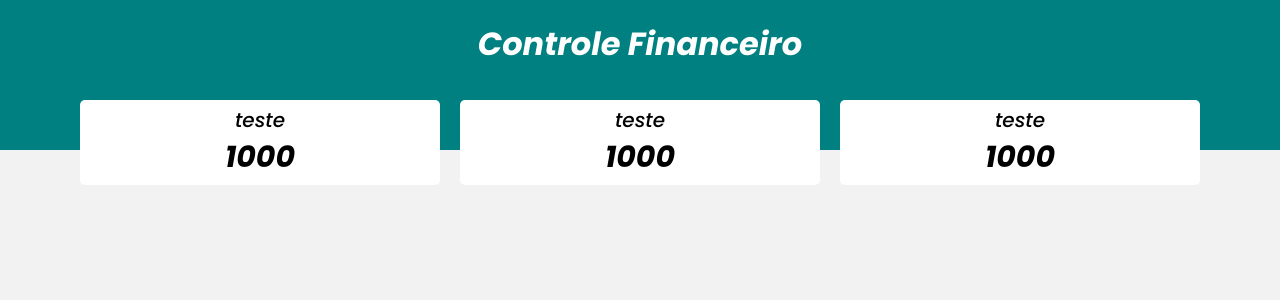
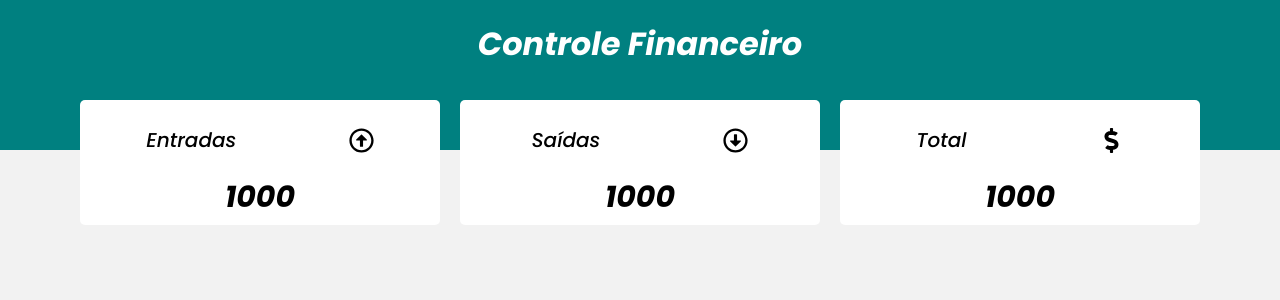
Before and after one commit to AllaNomade/controle-financeiro, a React (Create React App) app: page / in a window 1280 px wide. Shown: the top 300 px of the page. Built offline with nearby package versions, Linux system fonts and the light colour scheme.

Commit message:
icons added

```diff
--- a/src/components/Resume/Resume.js
+++ b/src/components/Resume/Resume.js
@@ -1,13 +1,18 @@
 import React from "react";
 import ResumeItem from "../ResumeItem/ResumeItem";
 import * as Style from "./Resume.styles"
+import {
+  FaRegArrowAltCircleUp,
+  FaRegArrowAltCircleDown,
+  FaDollarSign,
+} from "react-icons/fa";
 
 const Resume = () => {
   return (
    <Style.Container>
-    <ResumeItem />
-    <ResumeItem />
-    <ResumeItem />
+    <ResumeItem title="Entradas" Icon={FaRegArrowAltCircleUp} value="1000" />
+    <ResumeItem title="Saídas" Icon={FaRegArrowAltCircleDown} value="1000" />
+    <ResumeItem title="Total" Icon={FaDollarSign} value="1000" />
   </Style.Container>
   );
 };
--- a/src/components/ResumeItem/ResumeItem.js
+++ b/src/components/ResumeItem/ResumeItem.js
@@ -1,13 +1,14 @@
 import React from "react";
 import * as Style from "./ResumeItem.styles";
 
-const ResumeItem = () => {
+const ResumeItem = ({ title, Icon, value }) => {
   return (
     <Style.Container>
       <Style.Header>
-        <Style.HeaderTitle>teste</Style.HeaderTitle>
+        <Style.HeaderTitle>{title}</Style.HeaderTitle>
+        <Icon />
       </Style.Header>
-      <Style.Total>1000</Style.Total>
+      <Style.Total>{value}</Style.Total>
     </Style.Container>
   )
 };
--- a/src/components/ResumeItem/ResumeItem.styles.js
+++ b/src/components/ResumeItem/ResumeItem.styles.js
@@ -35,6 +35,7 @@ export const Header = styled.header`
   justify-content: space-around;
   width: 100%;
   gap: 10px;
+  margin: 20px auto;
 
   svg {
     width: 25px;
```
